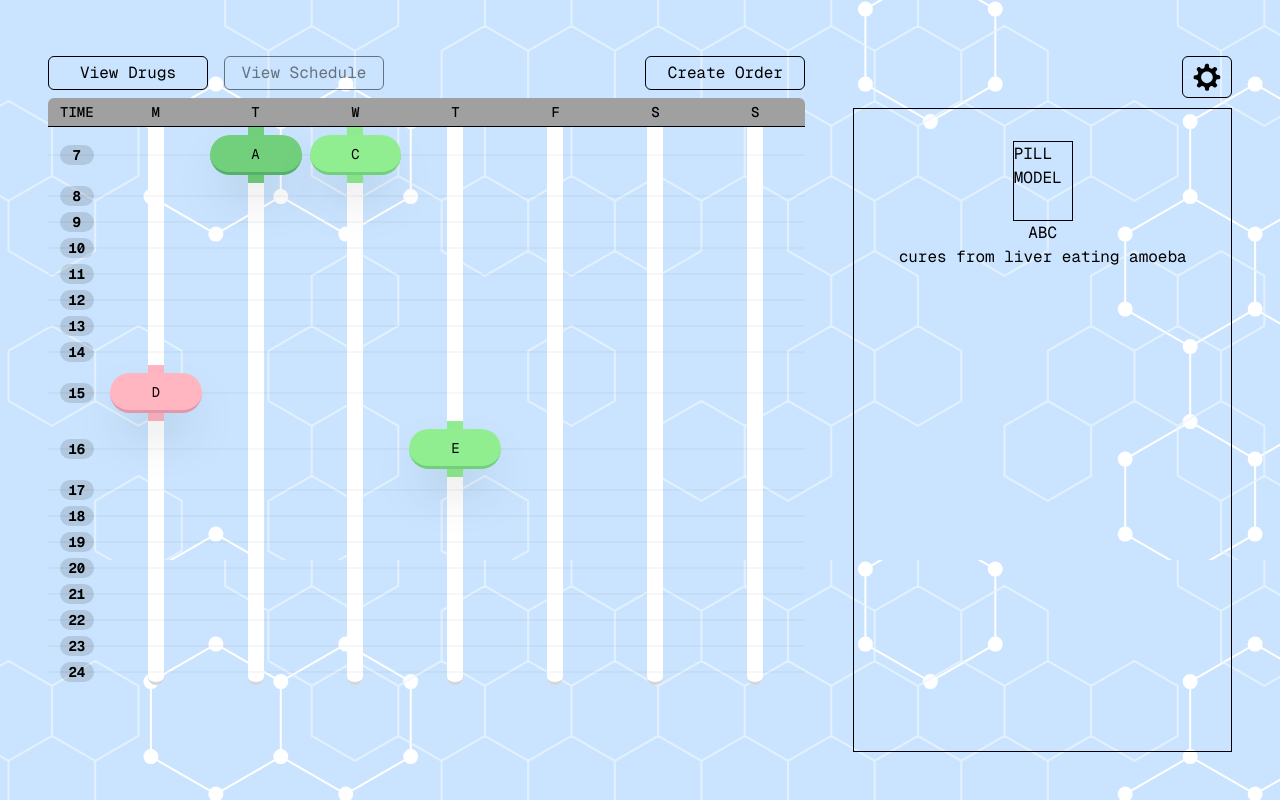
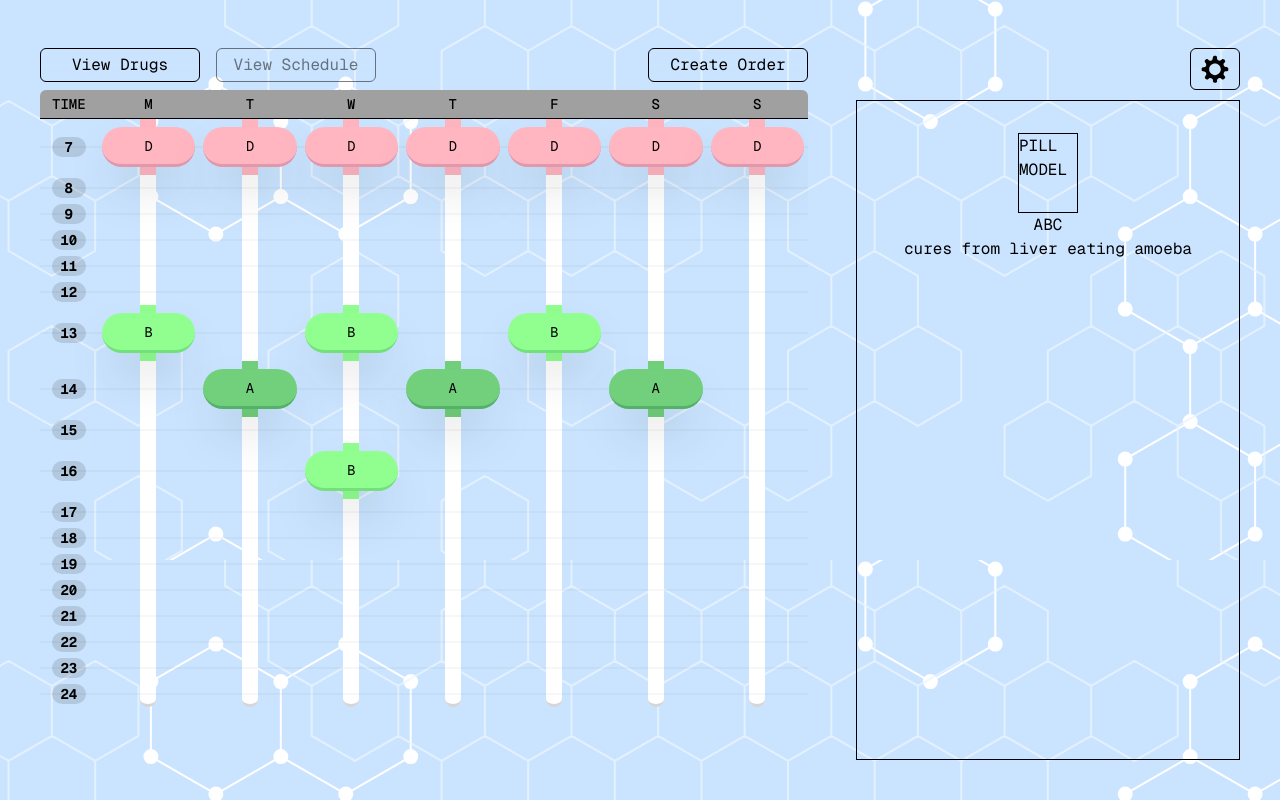
Before and after one commit to BryanYeeee/HTV, a Next.js app in the folder frontend/: page /home in a window 1280 px wide. Built offline with nearby package versions, Linux system fonts and the light colour scheme.

Commit message:
servicable client portal

```diff
--- a/frontend/package.json
+++ b/frontend/package.json
@@ -10,6 +10,7 @@
   },
   "dependencies": {
     "augmented-ui": "^2.0.0",
+    "axios": "^1.12.2",
     "motion": "^12.23.22",
     "next": "15.5.4",
     "react": "19.1.0",
--- a/frontend/src/components/TimeTable.js
+++ b/frontend/src/components/TimeTable.js
@@ -32,15 +32,41 @@ const TIME = [
 
 export default function TimeTable ({
   data = [
-    [
-      {},
-      { name: 'A', model: ['rgb(114, 208, 124)'] },
-      { name: 'C', model: ['rgb(144, 238, 144)'] },
-      {},
-      {},
-      {},
-      {}
-    ],
+    {
+      name: 'A',
+      model: ['rgb(114, 208, 124)'],
+      schedules: ['0_1300', '2_1300', '4_1300', '2_1600']
+    },
+    {
+      name: 'C',
+      model: ['rgb(144, 038, 144)'],
+      schedules: ['1_1400', '3_1400', '5_1400']
+    },
+    {
+      name: 'D',
+      model: ['rgb(255, 182, 193)'],
+      schedules: [
+        '0_0700',
+        '1_0700',
+        '2_0700',
+        '3_0700',
+        '4_0700',
+        '5_0700',
+        '6_0700'
+      ]
+    },
+    // {
+    //   name: 'E',
+    //   model: ['rgb(144, 255, 144)'],
+    //   schedules: ['4_0900', '4_0800', '4_2400', '4_2300']
+    // }
+  ],
+  columns = null,
+  className = '',
+  numRows = 18,
+  onDrugClick
+}) {
+  const timeData = [
     [{}, {}, {}, {}, {}, {}, {}],
     [{}, {}, {}, {}, {}, {}, {}],
     [{}, {}, {}, {}, {}, {}, {}],
@@ -48,8 +74,9 @@ export default function TimeTable ({
     [{}, {}, {}, {}, {}, {}, {}],
     [{}, {}, {}, {}, {}, {}, {}],
     [{}, {}, {}, {}, {}, {}, {}],
-    [{ name: 'D', model: ['rgb(255, 182, 193)'] }, {}, {}, {}, {}, {}, {}],
-    [{}, {}, {}, { name: 'E', model: ['rgb(144, 238, 144)'] }, {}, {}, {}],
+    [{}, {}, {}, {}, {}, {}, {}],
+    [{}, {}, {}, {}, {}, {}, {}],
+    [{}, {}, {}, {}, {}, {}, {}],
     [{}, {}, {}, {}, {}, {}, {}],
     [{}, {}, {}, {}, {}, {}, {}],
     [{}, {}, {}, {}, {}, {}, {}],
@@ -58,12 +85,22 @@ export default function TimeTable ({
     [{}, {}, {}, {}, {}, {}, {}],
     [{}, {}, {}, {}, {}, {}, {}],
     [{}, {}, {}, {}, {}, {}, {}]
-  ],
-  columns = null,
-  className = '',
-  numRows = 18,
-  onDrugClick
-}) {
+  ]
+
+  data.forEach(drug => {
+    drug.schedules.forEach(tslot => {
+      timeData[(parseInt(tslot.substring(2)) / 100) - 7][
+        parseInt(tslot.charAt(0))
+      ] = drug
+    })
+  })
+  // console.table(timeData)
+  // for(let i = 0; i < timeData.length; i++) {
+  //   for(let j = 0; j < timeData[0].length; j++) {
+  //     console.log(data[i][j],JSON.stringify(data[i][j]) === '{}')
+  //   }
+  // }
+
   return (
     <div className={`${className} text-sm`}>
       <div className='overflow-auto rounded-md' data-augmented-ui='both'>
@@ -97,15 +134,17 @@ export default function TimeTable ({
                     key={col + '-r-' + j}
                     className='px-1 py-2 align-top break-words max-w-[220px] relative '
                   >
-                    {renderCell(data[i][j], onDrugClick)}
+                    {renderCell(timeData[i][j], onDrugClick)}
                     <div
                       className={`flex items-center absolute w-4 top-0 left-1/2 h-full -translate-x-1/2 -z-1 ${
-                        TIME.length - 1 == i ? 'border-b-3 rounded-b-full border-fore2' : ''
+                        TIME.length - 1 == i
+                          ? 'border-b-3 rounded-b-full border-fore2'
+                          : ''
                       }`}
                       style={
-                        JSON.stringify(data[i][j]) === '{}'
+                        JSON.stringify(timeData[i][j]) === '{}'
                           ? { backgroundColor: 'var(--fore1)' }
-                          : { backgroundColor: data[i][j].model[0] }
+                          : { backgroundColor: timeData[i][j].model[0] }
                       }
                     ></div>
                   </td>
--- a/frontend/src/portals/clientPort.js
+++ b/frontend/src/portals/clientPort.js
@@ -1,19 +1,13 @@
 'use client'
-import { useState } from 'react'
+import { useEffect, useState } from 'react'
 import TimeTable from '@/components/TimeTable'
-import Graph from '@/components/graph'
 import { DiAptana } from 'react-icons/di'
 
-const tempData = [
-  { name: 'D', remain: 120, dates: [], model: ['rgb(255, 182, 193)'] },
-  { name: 'A', remain: 120, dates: [], model: ['rgb(255, 182, 193)'] },
-  { name: 'B', remain: 120, dates: [], model: ['rgb(255, 182, 193)'] },
-  { name: 'C', remain: 120, dates: [], model: ['rgb(255, 182, 193)'] }
-]
 import HeartMonitorButton from '@/components/heartButton'
 import Switcher from '@/components/switcher'
 import Table from '@/components/Table'
 import OrderForm from '@/components/orderForm'
+import request from '@/utils/request'
 
 const ClientPort = () => {
   const [leftIndex, setLeftIndex] = useState(0)
@@ -23,9 +17,31 @@ const ClientPort = () => {
     description: 'cures from liver eating amoeba',
     model: ['rgb(255, 182, 193)']
   })
+  const [drugData, setDrugData] = useState([
+    { name: 'D', remain: 120,
+      schedules: [
+        '0_0700',
+        '1_0700',
+        '2_0700',
+        '3_0700',
+        '4_0700',
+        '5_0700',
+        '6_0700'
+      ], model: ['rgb(255, 182, 193)'] },
+    { name: 'A', remain: 120, schedules: ['1_1400', '3_1400', '5_1400'], model: ['rgb(114, 208, 124)'] },
+    { name: 'B', remain: 120, schedules: ['0_1300', '2_1300', '4_1300', '2_1600'], model: ['rgb(144, 255, 144)'] },
+    { name: 'C', remain: 120, schedules: [], model: ['rgb(255, 182, 193)'] }
+  ])
+
+  useEffect(() => {
+    // request
+    //   .get('/drugs')
+    //   .then(data => setDrugData(data))
+    //   .catch(err => console.error('Failed to fetch drugs:', err))
+  }, [])
 
   return (
-    <div className='bg flex justify-around items-center h-screen p-12 gap-12'>
+    <div className='bg flex justify-around items-center h-screen p-10 gap-12'>
       <div className='w-2/3 h-full flex flex-col'>
         <div className='flex gap-4 py-2 justify-between'>
           <div className='flex gap-4'>
@@ -57,9 +73,9 @@ const ClientPort = () => {
         </div>
         <Switcher activeIndex={leftIndex} axis='y' className='size-full'>
           {[
-            <TimeTable numRows={18} onDrugClick={setCurDrug} />,
+            <TimeTable data={drugData} numRows={18} onDrugClick={setCurDrug} />,
             <Table
-              data={tempData}
+              data={drugData}
               keys={['name', 'remain']}
               onRowClick={setCurDrug}
               className='h-full'
--- a/frontend/utils/request.js
+++ b/frontend/src/utils/request.js
@@ -3,7 +3,7 @@ import axios from "axios";
 const BASE_URL = "http://localhost:8080";
 
 export default function request(api, method, data = {}) {
-  console.log(sessionStorage);
+  // console.log(sessionStorage);
 
   const authkey = sessionStorage.getItem("authkey") || "";
     data.authkey = authkey;
```
Also changed, not shown: 1 other file (tests, documents, lock files or other folders).
